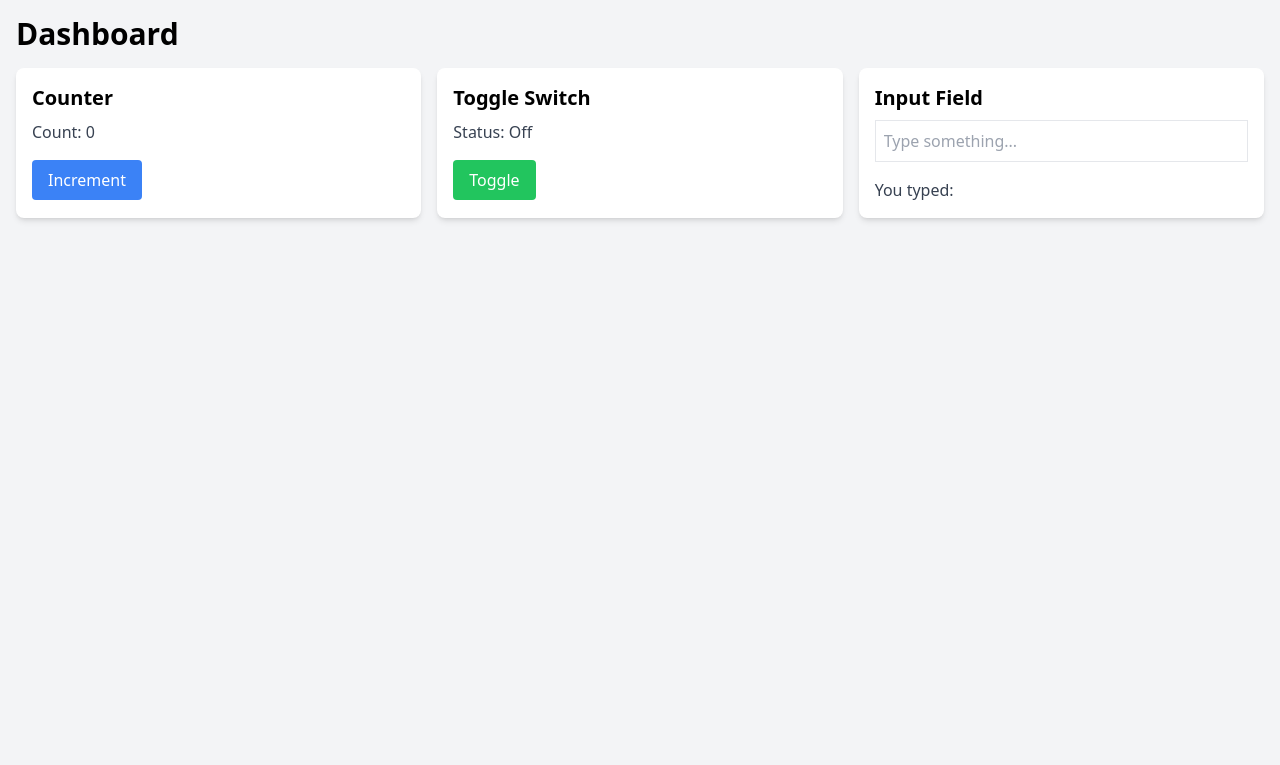
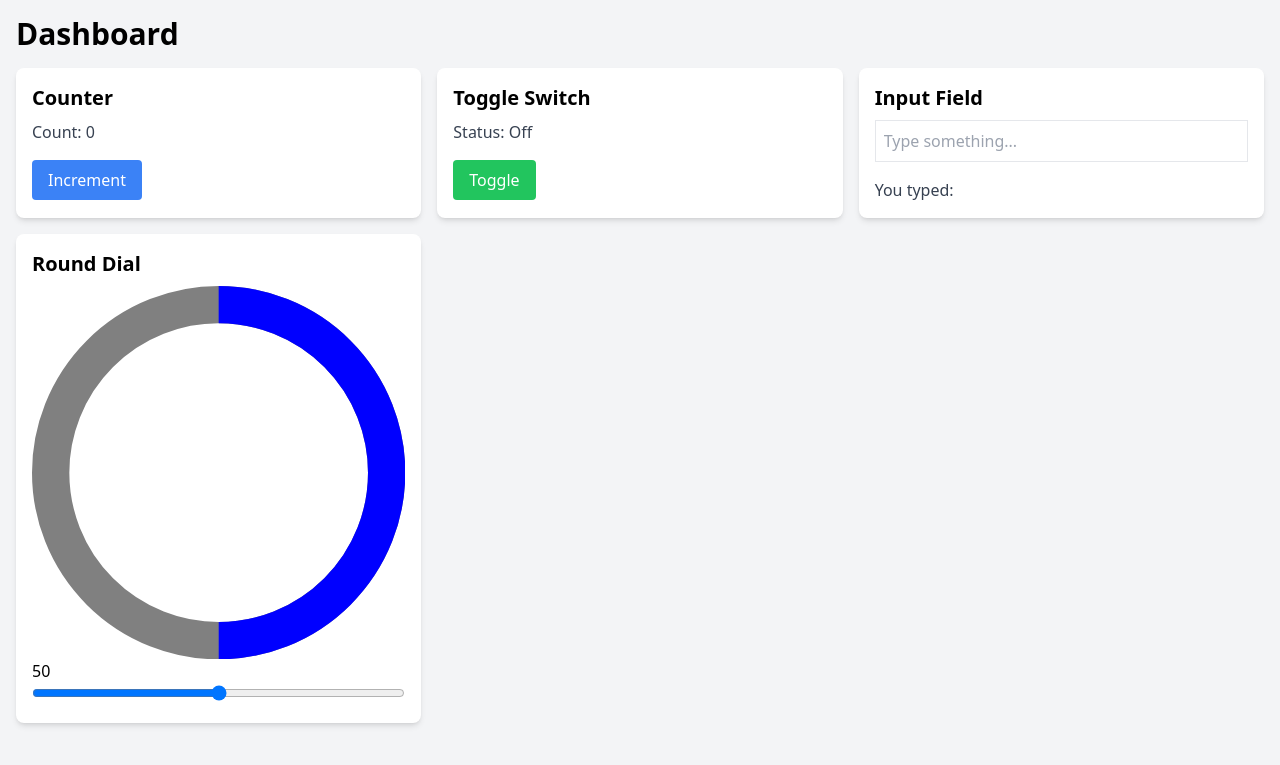
Before and after one commit to gdmgent-iot/flask-dashboard-w-mqtt, a Flask app: page / in a window 1280 px wide. Shown: the top 765 px of the page. Run offline with Flask 3, Linux system fonts and the light colour scheme; some libraries are stand-ins or nearby versions.

Commit message:
update w js

```diff
--- a/package.json
+++ b/package.json
@@ -1,5 +1,6 @@
 {
   "dependencies": {
+    "mqtt": "^5.10.1",
     "tailwindcss": "^3.4.14"
   }
 }
--- a/server.py
+++ b/server.py
@@ -1,6 +1,7 @@
 from flask import Flask, render_template, send_from_directory
 
 app = Flask(__name__)
+
 
 @app.route("/")
 def serve_index():
--- /dev/null
+++ b/static/js/dashboard.js
@@ -0,0 +1,25 @@
+
+// Import the MQTT library is done in the HTML file
+// Connect to the MQTT broker
+const client = mqtt.connect('ws://broker.hivemq.com:8000/mqtt'); // Connect to the public HiveMQ broker using WebSocket
+
+// Subscribe to the topic you want to listen to
+const topic = 'IOT-test'; // Listen to all topics
+
+client.on('connect', () => {
+    console.log('Connected to MQTT broker');
+    client.subscribe(topic, (err) => {
+        if (!err) {
+            console.log(`Subscribed to topic: ${topic}`);
+        } else {
+            console.error(`Failed to subscribe to topic: ${topic}`, err);
+        }
+    });
+});
+
+// Listen for messages on the subscribed topic
+client.on('message', (topic, message) => {
+    console.log(`Message received on topic ${topic}: ${message.toString()}`);
+    // Refresh the page when a message is received
+    location.reload();
+});
--- a/templates/index.html
+++ b/templates/index.html
@@ -5,11 +5,15 @@
     <meta name="viewport" content="width=device-width, initial-scale=1.0" />
     <title>Dashboard</title>
     <!-- <link href="https://cdn.jsdelivr.net/npm/tailwindcss@2.2.19/dist/tailwind.min.css" rel="stylesheet">-->
-   <script src="https://cdn.jsdelivr.net/npm/alpinejs@2.8.2/dist/alpine.min.js" defer></script>
+    <script
+      src="https://cdn.jsdelivr.net/npm/alpinejs@2.8.2/dist/alpine.min.js"
+      defer
+    ></script>
     <link
       href="{{url_for('static',filename='css/output.css')}}"
       rel="stylesheet"
     />
+    <script src="https://unpkg.com/mqtt/dist/mqtt.min.js"></script>
   </head>
   <body class="bg-gray-100">
     <div class="container mx-auto p-4">
@@ -53,7 +57,45 @@
           />
           <p class="text-gray-700">You typed: <span x-text="message"></span></p>
         </div>
+        <!-- Card 4 -->
+        <div class="bg-white p-4 rounded-lg shadow-md" x-data="{ value: 50 }">
+            <h2 class="text-xl font-semibold mb-2">Round Dial</h2>
+            <div class="relative w-32 h-32 mx-auto">
+                <svg class="absolute inset-0 w-full h-full" viewBox="0 0 100 100">
+                    <circle
+                        cx="50"
+                        cy="50"
+                        r="45"
+                        stroke="gray"
+                        stroke-width="10"
+                        fill="none"
+                    ></circle>
+                    <circle
+                        cx="50"
+                        cy="50"
+                        r="45"
+                        stroke="blue"
+                        stroke-width="10"
+                        fill="none"
+                        stroke-dasharray="282.6"
+                        :stroke-dashoffset="282.6 - (value / 100) * 282.6"
+                        transform="rotate(-90 50 50)"
+                    ></circle>
+                </svg>
+                <div class="absolute inset-0 flex items-center justify-center text-2xl">
+                    <span x-text="value"></span>
+                </div>
+            </div>
+            <input
+                type="range"
+                min="0"
+                max="100"
+                class="w-full mt-4"
+                x-model="value"
+            />
+        </div>
       </div>
     </div>
+    <script src="../static/js/dashboard.js"></script>
   </body>
 </html>
```
Also changed, not shown: package-lock.json.
